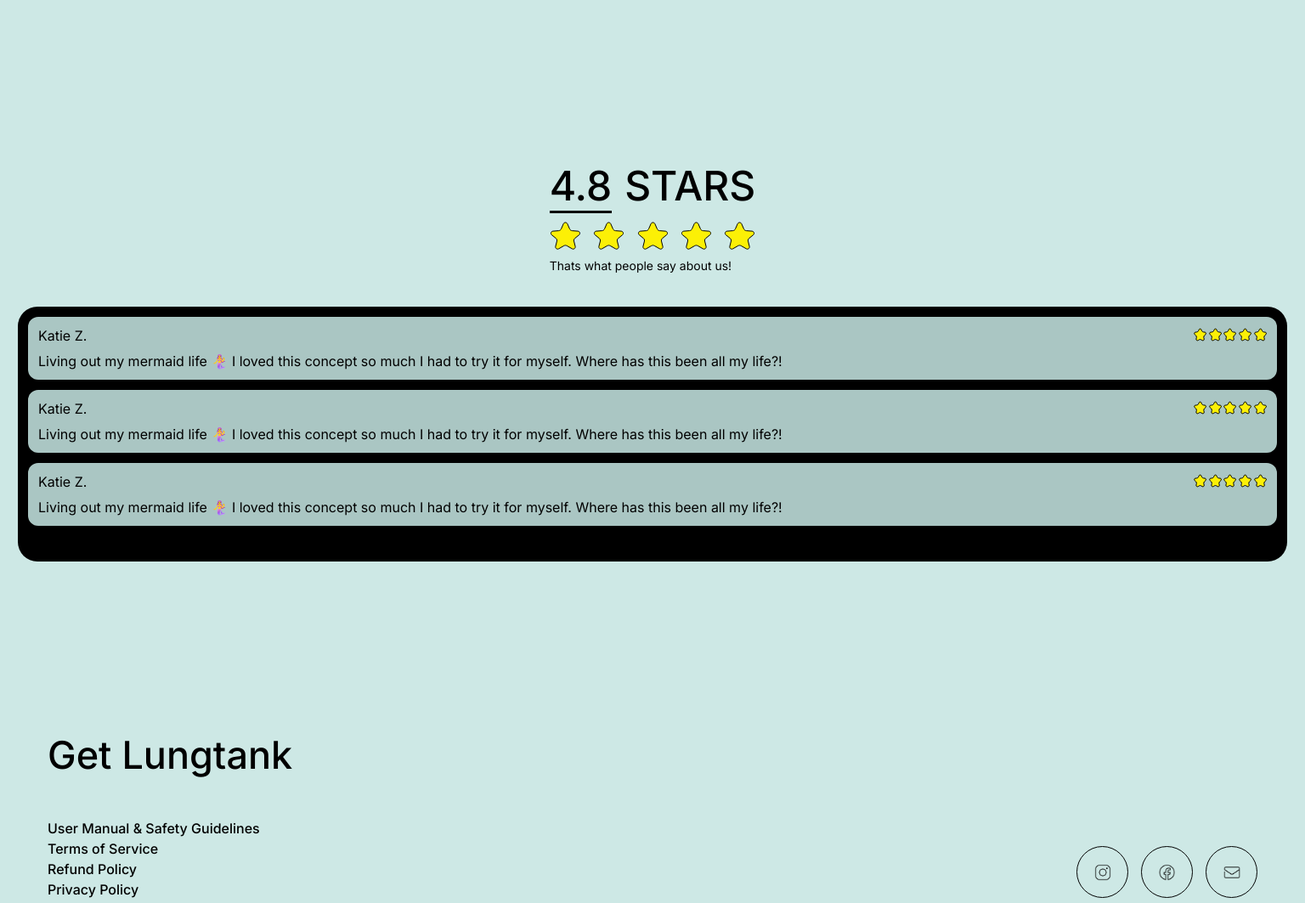
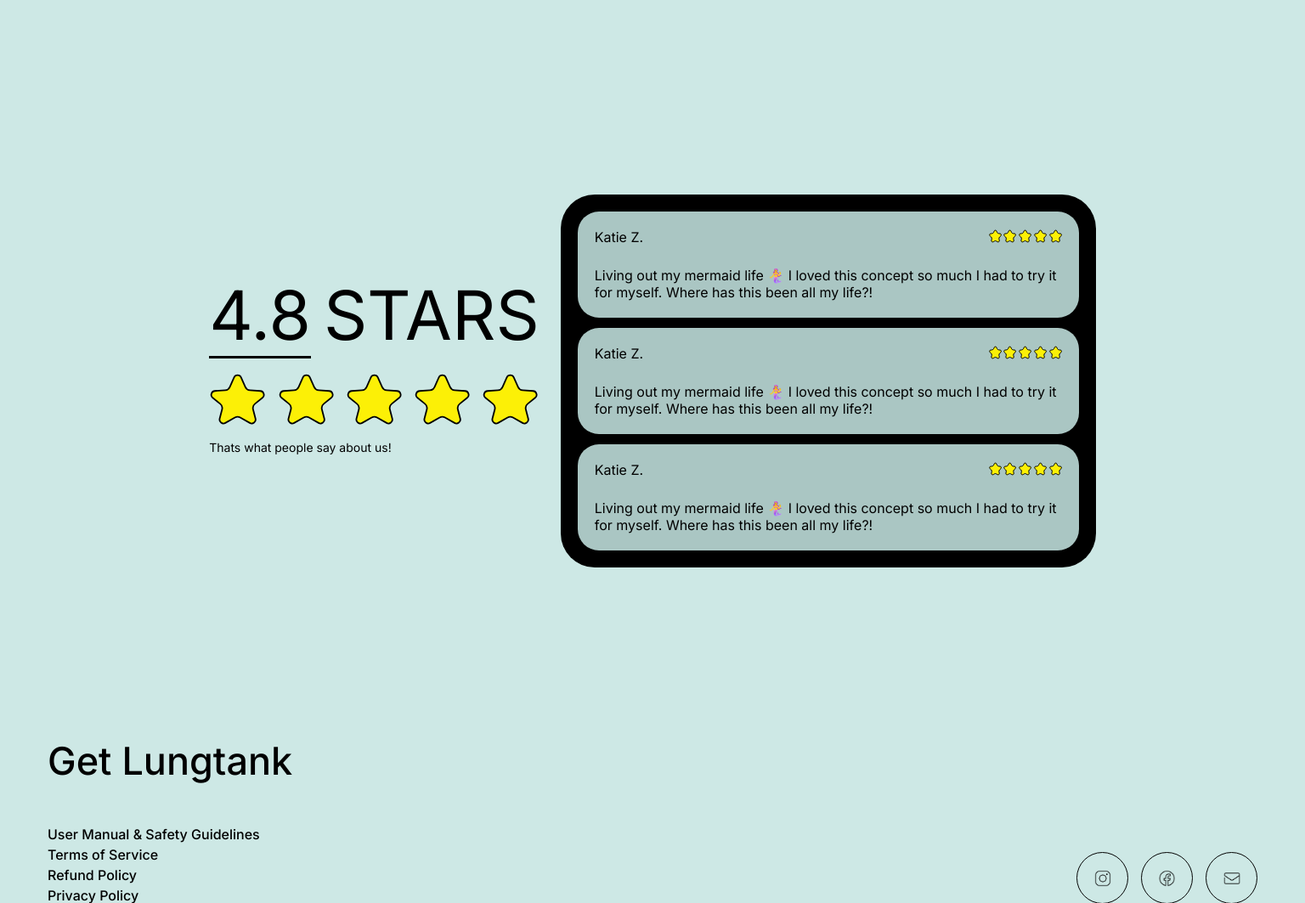
Before and after one commit to ProfoundPenguin/LungTank, a Django app: page / in a window 1536 px wide. Shown: the part 2423-3486 px from the top of the page at 85% size. Run offline with Django 4.2, Linux system fonts and the light colour scheme.

Commit message:
Reviews Section is responsive [Might Need Touch ups]

```diff
--- a/static/style/page.css
+++ b/static/style/page.css
@@ -203,9 +203,15 @@
     background-color: var(--black);
     left: 0px;
     overflow-y: auto;
+    max-width: 400px;
     transform: none;
     margin-top: 40px;
     border-radius: 23px;
+    -ms-overflow-style: none;
+    scrollbar-width: none;
+}
+#ratings #section_reviews::-webkit-scrollbar {
+    display: none;
 }
 #ratings #section_reviews #review {
     width: calc(100% - 24px - 24px);
@@ -240,6 +246,7 @@
     #landing svg {
         width: 40%;
     }
+
 }
 
 @media (min-width: 900px) {
@@ -257,6 +264,10 @@
     }
     #products #text p {
         font-weight: 400;
+    }
+    #ratings {
+        flex-direction: row;
+        gap: 25px;
     }
 }
 
@@ -281,6 +292,41 @@
         padding-left: 30px;
         padding-right: 30px;
     }
+    #ratings #section_text #text h1 {
+        font-size: 8rem;
+        font-weight: 400;
+    }
+    #ratings #section_text svg {
+        height: 60px;
+    }
+    #ratings #section_text #stars {
+        margin: 18px 0px;
+    }
+    #ratings #section_reviews {
+        max-width: 630px;
+    }
+    #ratings #section_reviews #review #title {
+        padding-bottom: 25px;
+    }
+    #ratings #section_reviews #review {
+        width: calc(100% - 40px - 40px);
+        padding: 20px;
+        border-radius: 25px;
+        margin-left: 20px;
+        margin-right: 20px;
+    }
+    #ratings #section_reviews #review:first-child {
+        margin-top: 20px;
+    }
+    #ratings #section_reviews #review:last-child {
+        margin-bottom: 20px;
+    }
+    #ratings #section_reviews {
+        border-radius: 40px;
+    }
+    #ratings #section_reviews {
+        height: 500px;
+    }
 }
 @media (min-width: 1800px) {
     #products #trail #product:first-child {
--- a/templates/index.html
+++ b/templates/index.html
@@ -88,19 +88,19 @@
             <h1> STARS</h1>
         </div>
         <div id="stars">
-            <svg width="37" height="33" viewBox="0 0 37 33" fill="none" xmlns="http://www.w3.org/2000/svg">
+            <svg viewBox="0 0 37 33" fill="none" xmlns="http://www.w3.org/2000/svg">
                 <path d="M16.2153 2.37386C17.095 0.39391 19.905 0.393911 20.7847 2.37386L23.5306 8.55445C24.0538 9.73221 25.182 10.5271 26.4672 10.6236L33.2216 11.1305C35.4844 11.3003 36.3688 14.1542 34.5985 15.5738L29.752 19.4604C28.681 20.3192 28.211 21.7248 28.55 23.0551L30.081 29.0638C30.626 31.2029 28.3337 32.947 26.4174 31.8513L20.2374 28.3175C19.1609 27.7019 17.8391 27.7019 16.7626 28.3175L10.5826 31.8513C8.66628 32.947 6.37396 31.2029 6.91901 29.0638L8.45002 23.0551C8.78897 21.7248 8.31897 20.3192 7.24803 19.4604L2.40151 15.5738C0.631245 14.1542 1.51562 11.3003 3.77843 11.1305L10.5328 10.6236C11.818 10.5271 12.9462 9.73221 13.4694 8.55445L16.2153 2.37386Z" fill="#FCF006" stroke="black"/>
                 </svg>
-                <svg width="37" height="33" viewBox="0 0 37 33" fill="none" xmlns="http://www.w3.org/2000/svg">
+                <svg viewBox="0 0 37 33" fill="none" xmlns="http://www.w3.org/2000/svg">
                     <path d="M16.2153 2.37386C17.095 0.39391 19.905 0.393911 20.7847 2.37386L23.5306 8.55445C24.0538 9.73221 25.182 10.5271 26.4672 10.6236L33.2216 11.1305C35.4844 11.3003 36.3688 14.1542 34.5985 15.5738L29.752 19.4604C28.681 20.3192 28.211 21.7248 28.55 23.0551L30.081 29.0638C30.626 31.2029 28.3337 32.947 26.4174 31.8513L20.2374 28.3175C19.1609 27.7019 17.8391 27.7019 16.7626 28.3175L10.5826 31.8513C8.66628 32.947 6.37396 31.2029 6.91901 29.0638L8.45002 23.0551C8.78897 21.7248 8.31897 20.3192 7.24803 19.4604L2.40151 15.5738C0.631245 14.1542 1.51562 11.3003 3.77843 11.1305L10.5328 10.6236C11.818 10.5271 12.9462 9.73221 13.4694 8.55445L16.2153 2.37386Z" fill="#FCF006" stroke="black"/>
                     </svg>
-                <svg width="37" height="33" viewBox="0 0 37 33" fill="none" xmlns="http://www.w3.org/2000/svg">
+                <svg viewBox="0 0 37 33" fill="none" xmlns="http://www.w3.org/2000/svg">
                     <path d="M16.2153 2.37386C17.095 0.39391 19.905 0.393911 20.7847 2.37386L23.5306 8.55445C24.0538 9.73221 25.182 10.5271 26.4672 10.6236L33.2216 11.1305C35.4844 11.3003 36.3688 14.1542 34.5985 15.5738L29.752 19.4604C28.681 20.3192 28.211 21.7248 28.55 23.0551L30.081 29.0638C30.626 31.2029 28.3337 32.947 26.4174 31.8513L20.2374 28.3175C19.1609 27.7019 17.8391 27.7019 16.7626 28.3175L10.5826 31.8513C8.66628 32.947 6.37396 31.2029 6.91901 29.0638L8.45002 23.0551C8.78897 21.7248 8.31897 20.3192 7.24803 19.4604L2.40151 15.5738C0.631245 14.1542 1.51562 11.3003 3.77843 11.1305L10.5328 10.6236C11.818 10.5271 12.9462 9.73221 13.4694 8.55445L16.2153 2.37386Z" fill="#FCF006" stroke="black"/>
                     </svg>
-                <svg width="37" height="33" viewBox="0 0 37 33" fill="none" xmlns="http://www.w3.org/2000/svg">
+                <svg viewBox="0 0 37 33" fill="none" xmlns="http://www.w3.org/2000/svg">
                     <path d="M16.2153 2.37386C17.095 0.39391 19.905 0.393911 20.7847 2.37386L23.5306 8.55445C24.0538 9.73221 25.182 10.5271 26.4672 10.6236L33.2216 11.1305C35.4844 11.3003 36.3688 14.1542 34.5985 15.5738L29.752 19.4604C28.681 20.3192 28.211 21.7248 28.55 23.0551L30.081 29.0638C30.626 31.2029 28.3337 32.947 26.4174 31.8513L20.2374 28.3175C19.1609 27.7019 17.8391 27.7019 16.7626 28.3175L10.5826 31.8513C8.66628 32.947 6.37396 31.2029 6.91901 29.0638L8.45002 23.0551C8.78897 21.7248 8.31897 20.3192 7.24803 19.4604L2.40151 15.5738C0.631245 14.1542 1.51562 11.3003 3.77843 11.1305L10.5328 10.6236C11.818 10.5271 12.9462 9.73221 13.4694 8.55445L16.2153 2.37386Z" fill="#FCF006" stroke="black"/>
                     </svg>
-                <svg width="37" height="33" viewBox="0 0 37 33" fill="none" xmlns="http://www.w3.org/2000/svg">
+                <svg viewBox="0 0 37 33" fill="none" xmlns="http://www.w3.org/2000/svg">
                     <path d="M16.2153 2.37386C17.095 0.39391 19.905 0.393911 20.7847 2.37386L23.5306 8.55445C24.0538 9.73221 25.182 10.5271 26.4672 10.6236L33.2216 11.1305C35.4844 11.3003 36.3688 14.1542 34.5985 15.5738L29.752 19.4604C28.681 20.3192 28.211 21.7248 28.55 23.0551L30.081 29.0638C30.626 31.2029 28.3337 32.947 26.4174 31.8513L20.2374 28.3175C19.1609 27.7019 17.8391 27.7019 16.7626 28.3175L10.5826 31.8513C8.66628 32.947 6.37396 31.2029 6.91901 29.0638L8.45002 23.0551C8.78897 21.7248 8.31897 20.3192 7.24803 19.4604L2.40151 15.5738C0.631245 14.1542 1.51562 11.3003 3.77843 11.1305L10.5328 10.6236C11.818 10.5271 12.9462 9.73221 13.4694 8.55445L16.2153 2.37386Z" fill="#FCF006" stroke="black"/>
                     </svg>
 
@@ -189,4 +189,28 @@
     </div>
 </div>
 
+<script>
+    function sizeReviews() {
+        const container = document.querySelector('#section_reviews');
+        const children = container.children;
+
+        let totalHeight = 0;
+
+        for (let i = 0; i < Math.min(3, children.length); i++) {
+        totalHeight += children[i].offsetHeight;
+        }
+
+        if(innerWidth < 1300) {
+            var toAdd = 48
+        } else {
+            var toAdd = 64
+        }
+        container.style.height = (totalHeight + toAdd) + 'px';
+    }
+    sizeReviews()
+
+    window.addEventListener('resize', sizeReviews)
+
+  </script>
+
 {% endblock content %}
```
